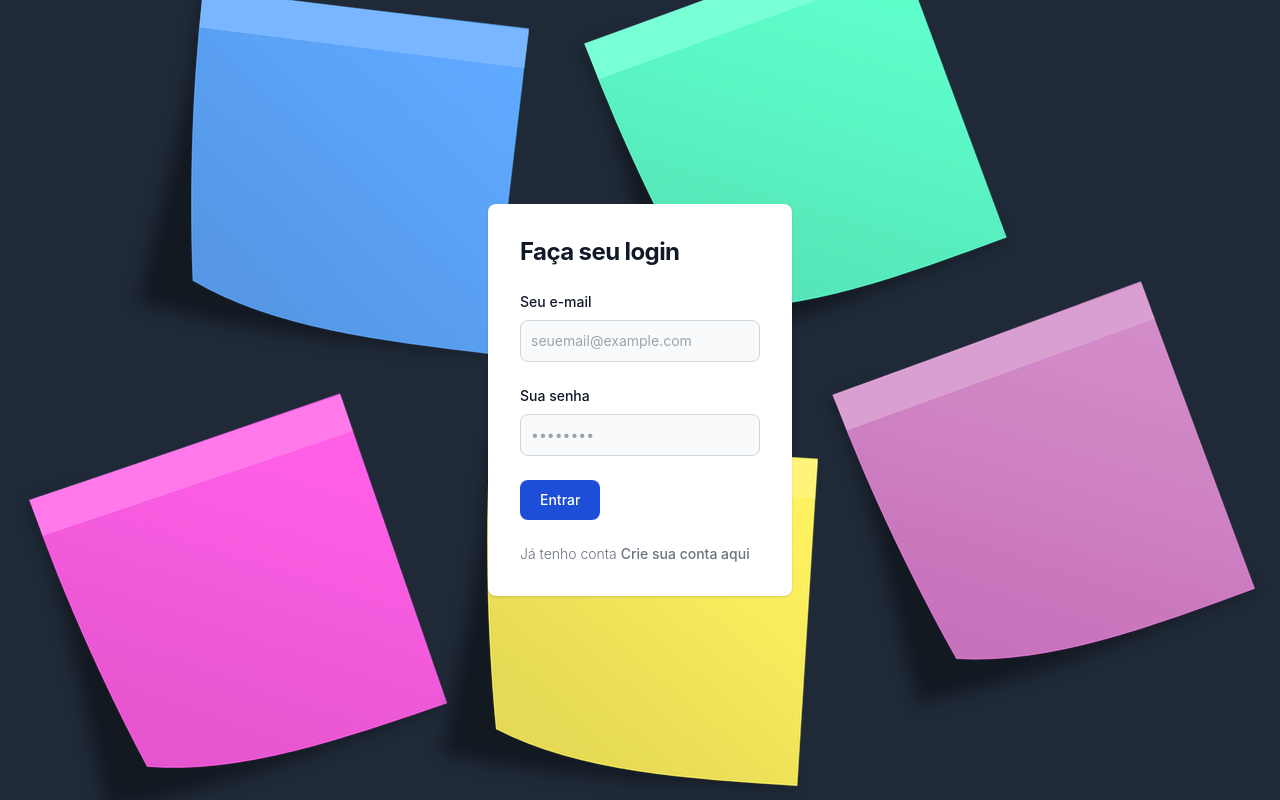
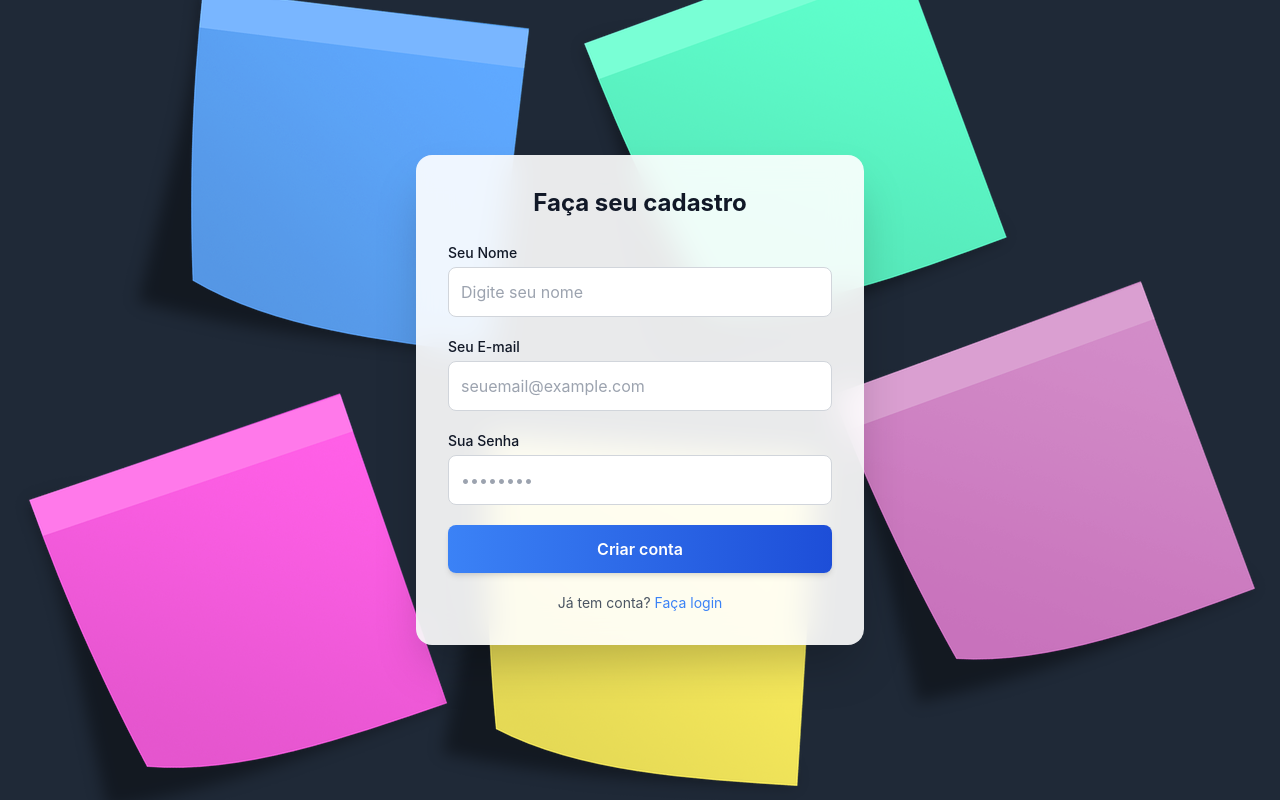
Before and after one commit to ricardochomicz/task-app, a React (Create React App) app: page /register in a window 1280 px wide. Built offline with nearby package versions, Linux system fonts and the light colour scheme.

Commit message:
refactor: login and register

```diff
--- a/src/components/auth/Login.tsx
+++ b/src/components/auth/Login.tsx
@@ -1,10 +1,10 @@
 import React from 'react';
-import { useState } from "react";
 import { Link, useNavigate } from 'react-router-dom';
 import { useForm, SubmitHandler } from 'react-hook-form';
 import { zodResolver } from '@hookform/resolvers/zod';
 import { loginValidation } from '../../validations/auth/LoginValidation';
 import { AuthService } from '../../services/auth/AuthService';
+import { ToastService } from '../../commons/ToastMessages';
 
 interface ILoginForm {
     email: string;
@@ -19,7 +19,6 @@ const Login: React.FC = () => {
     const {
         register,
         handleSubmit,
-        setError,
         formState: { errors, isSubmitting }
     } = useForm<ILoginForm>({ resolver: zodResolver(loginValidation) });
 
@@ -30,75 +29,65 @@ const Login: React.FC = () => {
                 email: data.email,
                 password: data.password,
             });
-
-            if (res) {
-                console.log("Login", res)
-
-            } else {
-
-            }
-
             navigate('/app/tasks');
         } catch (error: any) {
-
-            console.log(error)
-            // ToastService.error(error.response?.data.error || '1Credenciais inválidas.');
+            console.log(error.error)
+            ToastService.error(error.error);
         } finally {
             setLoading(false);
         }
     }
 
     return (
-        <div className='relative w-full h-screen '>
-            <img src="notas.png" alt="" className="absolute inset-0 w-full h-full object-cover " />
+        <div className="relative w-full h-screen">
+            <img src="notas.png" alt="Background" className="absolute inset-0 w-full h-full object-cover" />
             <section className="absolute inset-0 flex items-center justify-center">
-                <div className="flex flex-col items-center
-                justify-center px-6 py-4 mx-auto
-                md:h-screen lg:py-0">
-                    <div className="w-full bg-white rounded-lg shadow dark:border md:mt-0 sm:max-w-md xl:p-0 dark:bg-gray-800 dark:border-gray-700">
-                        <div className="p-6 space-y-4 md:space-y-6 sm:p-8">
-                            <h1 className="text-xl font-bold leading-tight tracking-tight text-gray-900 md:text-2xl dark:text-white">
-                                Faça seu login
+                <div className="w-full max-w-md bg-white bg-opacity-90 backdrop-blur-lg rounded-2xl shadow-2xl p-8">
+                    <h1 className="text-2xl font-bold text-gray-900 text-center">
+                        Faça seu cadastro
                     </h1>
-                            <form className="space-y-4 md:space-y-6" onSubmit={handleSubmit(onSubmit)}>
+
+                    <form className="space-y-5 mt-6" onSubmit={handleSubmit(onSubmit)}>
+                        {/* Email */}
                         <div>
-                                    <label htmlFor="email" className="block mb-2 text-sm font-medium text-gray-900 dark:text-white">Seu e-mail</label>
+                            <label htmlFor="email" className="block text-sm font-medium text-gray-900">Seu E-mail</label>
                             <input
                                 type="email"
+                                id="email"
                                 {...register('email')}
-                                        id="email"
-                                        className="bg-gray-50 border border-gray-300 text-gray-900 text-sm rounded-lg focus:ring-primary-600 focus:border-primary-600 block w-full p-2.5 dark:bg-gray-700 dark:border-gray-600 dark:placeholder-gray-400 dark:text-white dark:focus:ring-blue-500 dark:focus:border-blue-500"
                                 placeholder="seuemail@example.com"
+                                className="mt-1 block w-full p-3 border border-gray-300 rounded-lg focus:ring-blue-500 focus:border-blue-500"
                             />
                             {errors.email && <p className="text-red-500 text-sm">{errors.email.message}</p>}
                         </div>
 
+                        {/* Senha */}
                         <div>
-                                    <label htmlFor="password" className="block mb-2 text-sm font-medium text-gray-900 dark:text-white">Sua senha</label>
+                            <label htmlFor="password" className="block text-sm font-medium text-gray-900">Sua Senha</label>
                             <input
                                 type="password"
+                                id="password"
                                 {...register('password')}
-                                        id="password"
                                 placeholder="••••••••"
-                                        className="bg-gray-50 border border-gray-300 text-gray-900 text-sm rounded-lg focus:ring-primary-600 focus:border-primary-600 block w-full p-2.5 dark:bg-gray-700 dark:border-gray-600 dark:placeholder-gray-400 dark:text-white dark:focus:ring-blue-500 dark:focus:border-blue-500"
+                                className="mt-1 block w-full p-3 border border-gray-300 rounded-lg focus:ring-blue-500 focus:border-blue-500"
                             />
                             {errors.password && <p className="text-red-500 text-sm">{errors.password.message}</p>}
                         </div>
 
+                        {/* Botão de cadastro */}
                         <button
                             type="submit"
-                                    className="text-white bg-blue-700 hover:bg-blue-800 focus:ring-4 focus:ring-blue-300 font-medium rounded-lg text-sm px-5 py-2.5 me-2 mb-2 dark:bg-blue-600 dark:hover:bg-blue-700 focus:outline-none dark:focus:ring-blue-800"
+                            className="w-full bg-gradient-to-r from-blue-500 to-blue-700 text-white font-semibold py-3 rounded-lg shadow-md hover:from-blue-600 hover:to-blue-800 transition duration-300"
                             disabled={isSubmitting}
                         >
-                                    Entrar
+                            Criar conta
                         </button>
 
+                        {/* Link para register */}
                         <p className="text-sm font-light text-gray-500 dark:text-gray-400">
                             Não tem uma conta ainda? <Link to="/register" className="font-medium text-primary-600 hover:underline dark:text-primary-500">Crie sua conta aqui</Link>
                         </p>
                     </form>
-                        </div>
-                    </div>
                 </div>
             </section>
         </div>
--- a/src/components/auth/Register.tsx
+++ b/src/components/auth/Register.tsx
@@ -19,7 +19,6 @@ const Register: React.FC = () => {
     const {
         register,
         handleSubmit,
-        setError,
         formState: { errors, isSubmitting }
     } = useForm<IRegisterForm>({ resolver: zodResolver(registerValidation) });
 
@@ -31,80 +30,82 @@ const Register: React.FC = () => {
                 email: data.email,
                 password: data.password,
             });
-
-            if (res) {
-                console.log("Login", res)
-
-            } else {
-
-            }
-
             navigate('/app/tasks');
         } catch (error: any) {
-
             console.log(error)
-            // ToastService.error(error.response?.data.error || '1Credenciais inválidas.');
         } finally {
             setLoading(false);
         }
     }
 
     return (
+
+        <div className="relative w-full h-screen">
+            <img src="notas.png" alt="Background" className="absolute inset-0 w-full h-full object-cover" />
+            <section className="absolute inset-0 flex items-center justify-center">
+                <div className="w-full max-w-md bg-white bg-opacity-90 backdrop-blur-lg rounded-2xl shadow-2xl p-8">
+                    <h1 className="text-2xl font-bold text-gray-900 text-center">
+                        Faça seu cadastro
+                    </h1>
+
+                    <form className="space-y-5 mt-6" onSubmit={handleSubmit(onSubmit)}>
+                        {/* Nome */}
                         <div>
-            <div className='relative w-full h-screen'>
-                <img src="notas.png" alt="" className="absolute inset-0 w-full h-full object-cover " />
-                <section className="absolute inset-0 flex items-center justify-center">
-                    <div className="flex flex-col items-center
-                            justify-center px-6 py-4 mx-auto
-                            md:h-screen lg:py-0">
-                        <div className="w-full bg-white rounded-lg shadow dark:border md:mt-0 sm:max-w-md xl:p-0 dark:bg-gray-800 dark:border-gray-700">
-                            <div className="p-6 space-y-4 md:space-y-6 sm:p-8">
-                                <h1 className="text-xl font-bold leading-tight tracking-tight text-gray-900 md:text-2xl dark:text-white">
-                                    Faça seu login
-                                </h1>
-                                <form className="space-y-4 md:space-y-6" onSubmit={handleSubmit(onSubmit)}>
+                            <label htmlFor="name" className="block text-sm font-medium text-gray-900">Seu Nome</label>
+                            <input
+                                type="text"
+                                id="name"
+                                {...register('name')}
+                                placeholder="Digite seu nome"
+                                className="mt-1 block w-full p-3 border border-gray-300 rounded-lg focus:ring-blue-500 focus:border-blue-500"
+                            />
+                            {errors.name && <p className="text-red-500 text-sm">{errors.name.message}</p>}
+                        </div>
+
+                        {/* Email */}
                         <div>
-                                        <label htmlFor="email" className="block mb-2 text-sm font-medium text-gray-900 dark:text-white">Seu e-mail</label>
+                            <label htmlFor="email" className="block text-sm font-medium text-gray-900">Seu E-mail</label>
                             <input
                                 type="email"
+                                id="email"
                                 {...register('email')}
-                                            id="email"
-                                            className="bg-gray-50 border border-gray-300 text-gray-900 text-sm rounded-lg focus:ring-primary-600 focus:border-primary-600 block w-full p-2.5 dark:bg-gray-700 dark:border-gray-600 dark:placeholder-gray-400 dark:text-white dark:focus:ring-blue-500 dark:focus:border-blue-500"
                                 placeholder="seuemail@example.com"
+                                className="mt-1 block w-full p-3 border border-gray-300 rounded-lg focus:ring-blue-500 focus:border-blue-500"
                             />
                             {errors.email && <p className="text-red-500 text-sm">{errors.email.message}</p>}
                         </div>
 
+                        {/* Senha */}
                         <div>
-                                        <label htmlFor="password" className="block mb-2 text-sm font-medium text-gray-900 dark:text-white">Sua senha</label>
+                            <label htmlFor="password" className="block text-sm font-medium text-gray-900">Sua Senha</label>
                             <input
                                 type="password"
+                                id="password"
                                 {...register('password')}
-                                            id="password"
                                 placeholder="••••••••"
-                                            className="bg-gray-50 border border-gray-300 text-gray-900 text-sm rounded-lg focus:ring-primary-600 focus:border-primary-600 block w-full p-2.5 dark:bg-gray-700 dark:border-gray-600 dark:placeholder-gray-400 dark:text-white dark:focus:ring-blue-500 dark:focus:border-blue-500"
+                                className="mt-1 block w-full p-3 border border-gray-300 rounded-lg focus:ring-blue-500 focus:border-blue-500"
                             />
                             {errors.password && <p className="text-red-500 text-sm">{errors.password.message}</p>}
                         </div>
 
+                        {/* Botão de cadastro */}
                         <button
                             type="submit"
-                                        className="text-white bg-blue-700 hover:bg-blue-800 focus:ring-4 focus:ring-blue-300 font-medium rounded-lg text-sm px-5 py-2.5 me-2 mb-2 dark:bg-blue-600 dark:hover:bg-blue-700 focus:outline-none dark:focus:ring-blue-800"
+                            className="w-full bg-gradient-to-r from-blue-500 to-blue-700 text-white font-semibold py-3 rounded-lg shadow-md hover:from-blue-600 hover:to-blue-800 transition duration-300"
                             disabled={isSubmitting}
                         >
-                                        Entrar
+                            Criar conta
                         </button>
 
-                                    <p className="text-sm font-light text-gray-500 dark:text-gray-400">
-                                        Já tenho conta <Link to="/login" className="font-medium text-primary-600 hover:underline dark:text-primary-500">Crie sua conta aqui</Link>
+                        {/* Link para login */}
+                        <p className="text-center text-gray-600 text-sm">
+                            Já tem conta? <Link to="/login" className="text-blue-500 hover:underline">Faça login</Link>
                         </p>
                     </form>
                 </div>
-                        </div>
-                    </div>
             </section>
         </div>
-        </div>
+
     )
 }
 
--- a/src/context/AuthContext.tsx
+++ b/src/context/AuthContext.tsx
@@ -1,5 +1,5 @@
 import React, { createContext, useContext, useState, ReactNode, useEffect } from 'react';
-
+import { jwtDecode } from 'jwt-decode';
 
 // Definindo o tipo do usuário
 interface User {
@@ -18,6 +18,10 @@ interface AuthContextType {
     authenticated: boolean;
 }
 
+interface DecodedToken {
+    exp: number
+}
+
 // Criando o contexto com valor inicial
 const AuthContext = createContext<AuthContextType | undefined>(undefined);
 
@@ -28,27 +32,37 @@ interface AuthProviderProps {
 export function AuthProvider({ children }: AuthProviderProps) {
     const [authenticated, setIsAuthenticated] = useState<boolean>(false);
 
+    const isTokenExpired = (token: string): boolean => {
+        try {
+            const decoded: DecodedToken = jwtDecode(token);
+            return decoded.exp * 1000 < Date.now(); // Converte expiração para milissegundos e compara
+        } catch (error) {
+            return true; // Se houver erro ao decodificar, considera expirado
+        }
+    };
 
     useEffect(() => {
         const storedToken = localStorage.getItem('token');
-        if (storedToken) {
+        if (storedToken && !isTokenExpired(storedToken)) {
             setIsAuthenticated(true);
+        } else {
+            logout(); // Faz logout se o token estiver expirado
         }
     }, []);
 
     const login = (userData: User) => {
-
-        setIsAuthenticated(true);
-        localStorage.setItem('user', JSON.stringify(userData)); // Armazenando o usuário no localStorage
+        if (userData.token) {
+            localStorage.setItem('token', userData.token);
+            setIsAuthenticated(true);
+        }
     };
 
     const registro = (userData: User) => {
-
-        setIsAuthenticated(true);
-        localStorage.setItem('token', userData.token || '');  // Armazenando o usuário no localStorage
+        if (userData.token) {
+            localStorage.setItem('token', userData.token);
+            setIsAuthenticated(true);
+        }
     };
-
-
 
     const logout = () => {
 
--- a/src/services/auth/AuthService.tsx
+++ b/src/services/auth/AuthService.tsx
@@ -92,4 +92,19 @@ export const AuthService = {
             return null;
         }
     },
+
+    removeToken(): void {
+        localStorage.removeItem("token");
+        delete axios.defaults.headers.common['Authorization'];
+    },
+
+    async logout(): Promise<void> {
+        try {
+            await api.post('/app/logout');  // Faz a requisição de logout
+            this.removeToken();
+        } catch (error) {
+            console.error('Erro ao realizar logout:', error);
+        }
+
+    },
 }
```
Lines whose indentation alone changed are shown as unchanged.
